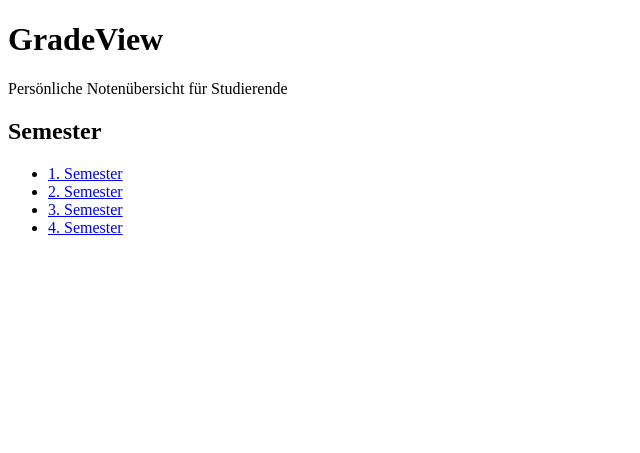
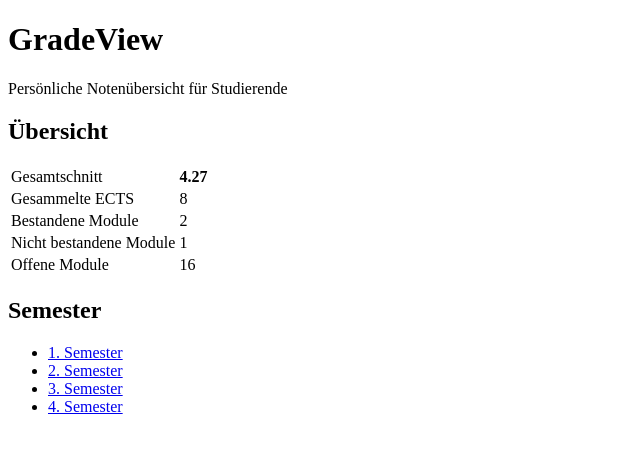
Before and after one commit to JoshuaTheBaum/SemesterprojektJoshua, a Flask app: page / in a window 1280 px wide. Shown: the part 26-479 px from the top of the page, without its empty margins (0-640 px from the left). Run offline with Flask 3, Linux system fonts and the light colour scheme; data comes from the database, SQL or seed files in the repository.

Commit message:
Dashboard mit Gesamtschnitt, ECTS und Modulstatus

```diff
--- a/berechnung.py
+++ b/berechnung.py
@@ -41,3 +41,31 @@ def semesterschnitt(zeilen):
     if summe_ects == 0:
         return None
     return round(summe_noten / summe_ects, 2)
+
+
+
+def kennzahlen(zeilen):
+    """Berechnet die Kennzahlen für das Dashboard.
+    Gibt ein Dict mit Gesamtschnitt, gesammelten ECTS und der Anzahl
+    bestandener, nicht bestandener und offener Module zurück.
+    """
+    ects = 0
+    bestanden = 0
+    nicht_bestanden = 0
+    offen = 0
+    for z in zeilen:
+        if z["status"] == "bestanden":
+            bestanden = bestanden + 1
+            ects = ects + z["modul"].ects
+        elif z["status"] == "nicht bestanden":
+            nicht_bestanden = nicht_bestanden + 1
+        else:
+            offen = offen + 1
+
+    return {
+        "schnitt": semesterschnitt(zeilen),
+        "ects": ects,
+        "bestanden": bestanden,
+        "nicht_bestanden": nicht_bestanden,
+        "offen": offen,
+    }
--- a/main.py
+++ b/main.py
@@ -7,12 +7,30 @@ app = Flask(__name__)
 daten.beispieldaten_einfuegen()
 
 
+def zeilen_erstellen(session, module_liste):
+    """Berechnet für jedes Modul die Note und den Status.
+
+    Gibt eine Liste von Dicts mit den Schlüsseln 'modul', 'note' und 'status' zurück.
+    """
+    zeilen = []
+    for m in module_liste:
+        nachweise = session.query(Leistungsnachweis).filter(
+            Leistungsnachweis.modul_id == m.id).all()
+        note = berechnung.modulnote(nachweise)
+        zeilen.append({"modul": m, "note": note, "status": berechnung.status(note)})
+    return zeilen
+
+
 @app.route("/")
 def index():
-    """Startseite von GradeView."""
+    """Dashboard mit Kennzahlen und Liste aller Semester."""
     with Session() as session:
         alle_semester = session.query(Semester).order_by(Semester.id).all()
-        return render_template("index.html", semester=alle_semester)
+        alle_module = session.query(Modul).all()
+
+        zeilen = zeilen_erstellen(session, alle_module)
+        k = berechnung.kennzahlen(zeilen)
+        return render_template("index.html", semester=alle_semester, k=k)
 
 
 @app.route("/semester/<int:id>")
@@ -24,15 +42,7 @@ def semester_ansicht(id):
             return "Semester nicht gefunden", 404
 
         module_liste = session.query(Modul).filter(Modul.semester_id == id).all()
-
-        # Für jedes Modul die Note und den Status berechnen
-        zeilen = []
-        for m in module_liste:
-            nachweise = session.query(Leistungsnachweis).filter(
-                Leistungsnachweis.modul_id == m.id).all()
-            note = berechnung.modulnote(nachweise)
-            zeilen.append({"modul": m, "note": note, "status": berechnung.status(note)})
-
+        zeilen = zeilen_erstellen(session, module_liste)
         schnitt = berechnung.semesterschnitt(zeilen)
         return render_template("semester.html", semester=gefunden,
                                zeilen=zeilen, schnitt=schnitt)
@@ -40,7 +50,7 @@ def semester_ansicht(id):
 
 @app.route("/modul/<int:id>")
 def modul_ansicht(id):
-    """Zeigt ein Modul mit allen Leistungsnachweisen."""
+    """Zeigt ein Modul mit allen Leistungsnachweisen und der Modulnote."""
     with Session() as session:
         modul = session.query(Modul).filter(Modul.id == id).first()
         if modul is None:
@@ -52,6 +62,7 @@ def modul_ansicht(id):
         return render_template("modul.html", modul=modul, nachweise=nachweise,
                                note=note, status=berechnung.status(note))
 
+
 @app.errorhandler(404)
 def not_found(error):
     """Fehlerseite für unbekannte Adressen."""
--- a/templates/index.html
+++ b/templates/index.html
@@ -3,6 +3,30 @@
 {% block content %}
 <h1>GradeView</h1>
 <p>Persönliche Notenübersicht für Studierende</p>
+
+<h2>Übersicht</h2>
+<table>
+    <tr>
+        <td>Gesamtschnitt</td>
+        <td>{% if k.schnitt is none %}–{% else %}<strong>{{ k.schnitt }}</strong>{% endif %}</td>
+    </tr>
+    <tr>
+        <td>Gesammelte ECTS</td>
+        <td>{{ k.ects }}</td>
+    </tr>
+    <tr>
+        <td>Bestandene Module</td>
+        <td>{{ k.bestanden }}</td>
+    </tr>
+    <tr>
+        <td>Nicht bestandene Module</td>
+        <td>{{ k.nicht_bestanden }}</td>
+    </tr>
+    <tr>
+        <td>Offene Module</td>
+        <td>{{ k.offen }}</td>
+    </tr>
+</table>
 
 <h2>Semester</h2>
 <ul>
```
